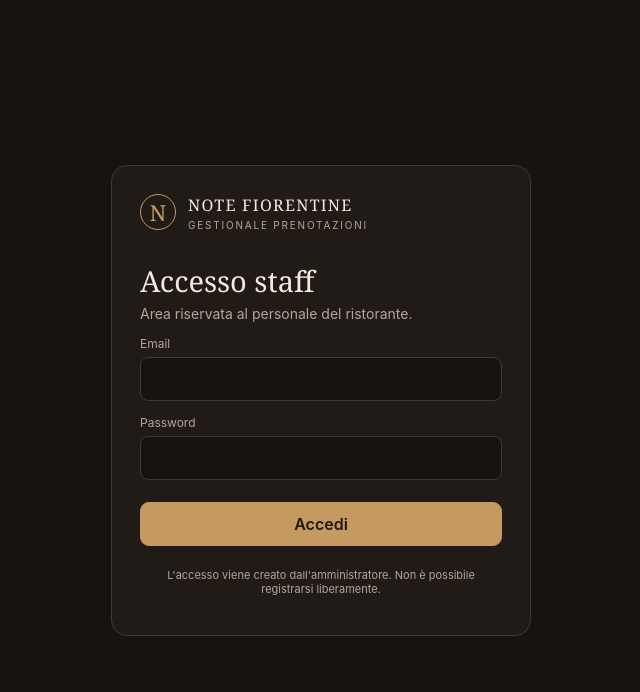
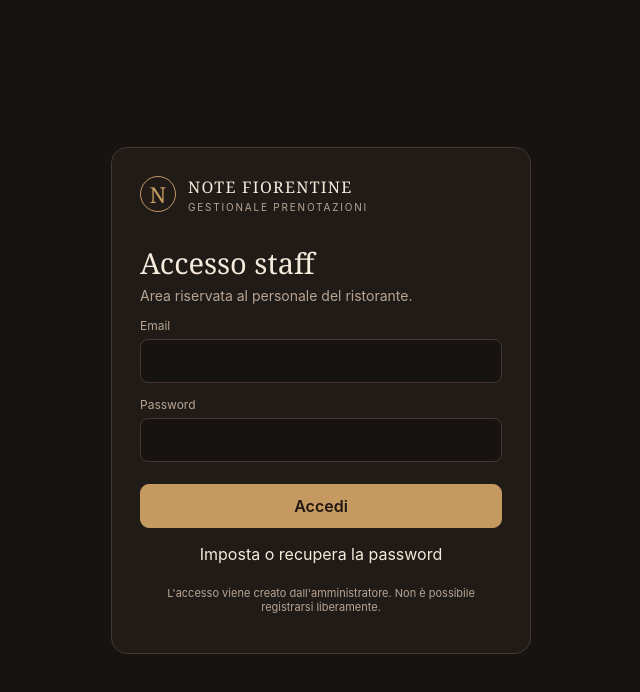
Before and after one commit to claudiocastellani983/note-fiorentine-site, a Next.js app in the folder gestionale-prenotazioni/: page /login in a window 1280 px wide. Shown: the top 692 px of the page, without its empty margins (319-959 px from the left). Built offline with nearby package versions, Linux system fonts and the light colour scheme; no server answers; what @neon/auth would draw is missing.

Commit message:
Add password recovery link to staff login

```diff
--- a/gestionale-prenotazioni/app/login/page.tsx
+++ b/gestionale-prenotazioni/app/login/page.tsx
@@ -14,6 +14,7 @@ export default function LoginPage(){
       {state?.error&&<p className="error">{state.error}</p>}
       <button className="btn primary" disabled={pending}>{pending?"Accesso in corso…":"Accedi"}</button>
     </form>
+    <p style={{marginTop:16,textAlign:"center"}}><a href="/login/forgot-password">Imposta o recupera la password</a></p>
     <p className="footer-note">L'accesso viene creato dall'amministratore. Non è possibile registrarsi liberamente.</p>
   </section></main>;
 }
```
